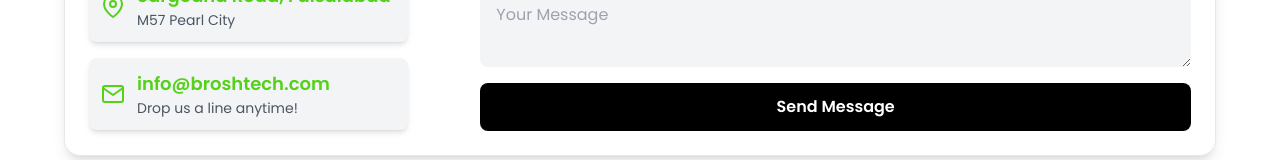
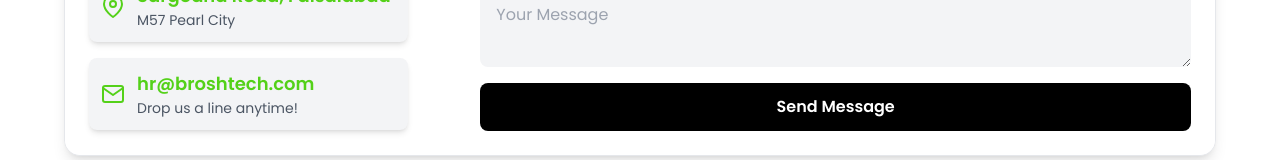
Before and after one commit to Abdullah-167/brostech-final, a Next.js app: page /contact in a window 1280 px wide. Shown: the part 404-564 px from the top of the page. Built offline with nearby package versions, Linux system fonts and the light colour scheme.

Commit message:
email include

```diff
--- a/pages/contact/index.tsx
+++ b/pages/contact/index.tsx
@@ -33,7 +33,7 @@ export default function Career() {
           <div className="space-y-4">
             <ContactItem icon={<FiPhone />} title="+923364987786" subtitle="Call us: Sat - Thu 1pm - 9pm" />
             <ContactItem icon={<FiMapPin />} title="Sargodha Road, Faisalabad" subtitle="M57 Pearl City" />
-            <ContactItem icon={<FiMail />} title="info@broshtech.com" subtitle="Drop us a line anytime!" />
+            <ContactItem icon={<FiMail />} title="hr@broshtech.com" subtitle="Drop us a line anytime!" />
           </div>
         </div>
 
```
Also changed, not shown: 1 other file (tests, documents, lock files or other folders).
